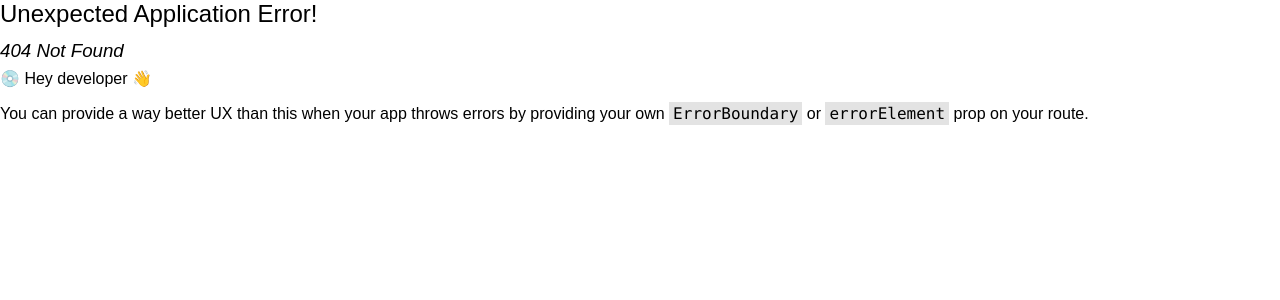
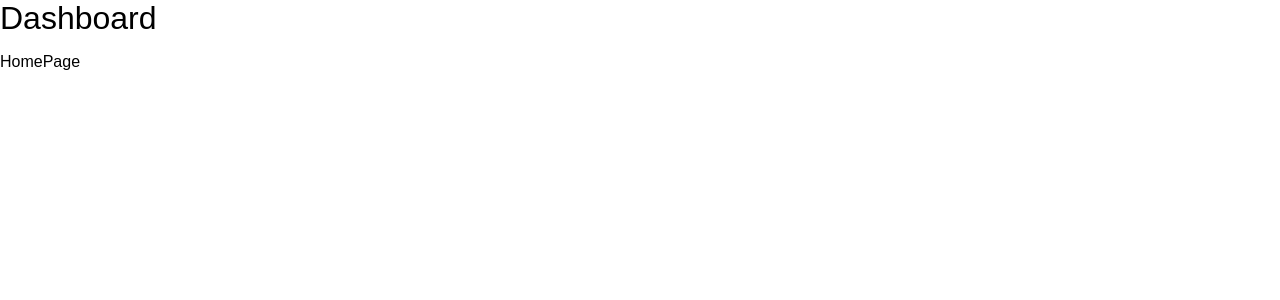
Before and after one commit to harshit-8080/admin-dashboard, a React (Vite) app: page / in a window 1280 px wide. Before the commit this address had no page. Shown: the top 300 px of the page. Built offline with nearby package versions, Linux system fonts and the light colour scheme.

Commit message:
add layouts for diff authenticated and non authenticated user

```diff
--- /dev/null
+++ b/src/layouts/Dashboard.tsx
@@ -0,0 +1,12 @@
+import { Outlet } from "react-router-dom";
+
+const Dashboard = () => {
+  return (
+    <div>
+      <h1>Dashboard</h1>
+      <Outlet />
+    </div>
+  );
+};
+
+export default Dashboard;
--- /dev/null
+++ b/src/layouts/NonAuth.tsx
@@ -0,0 +1,12 @@
+import { Outlet } from "react-router-dom";
+
+const NonAuth = () => {
+  return (
+    <div>
+      <h1>NonAuth</h1>
+      <Outlet />
+    </div>
+  );
+};
+
+export default NonAuth;
--- /dev/null
+++ b/src/pages/home.tsx
@@ -0,0 +1,5 @@
+const HomePage = () => {
+  return <div>HomePage</div>;
+};
+
+export default HomePage;
```
Also changed, not shown: src/router.tsx (+21 -2 lines).
